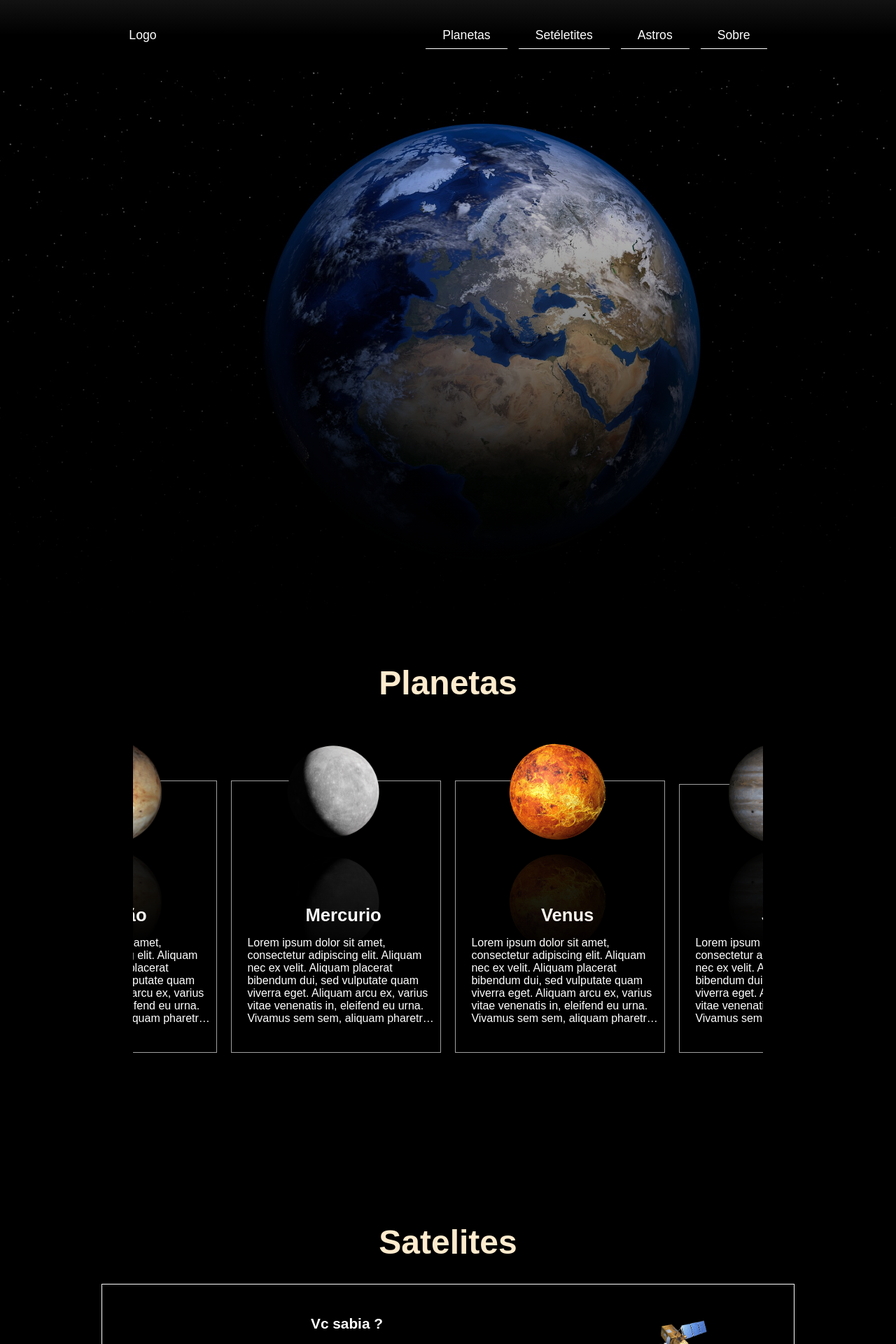
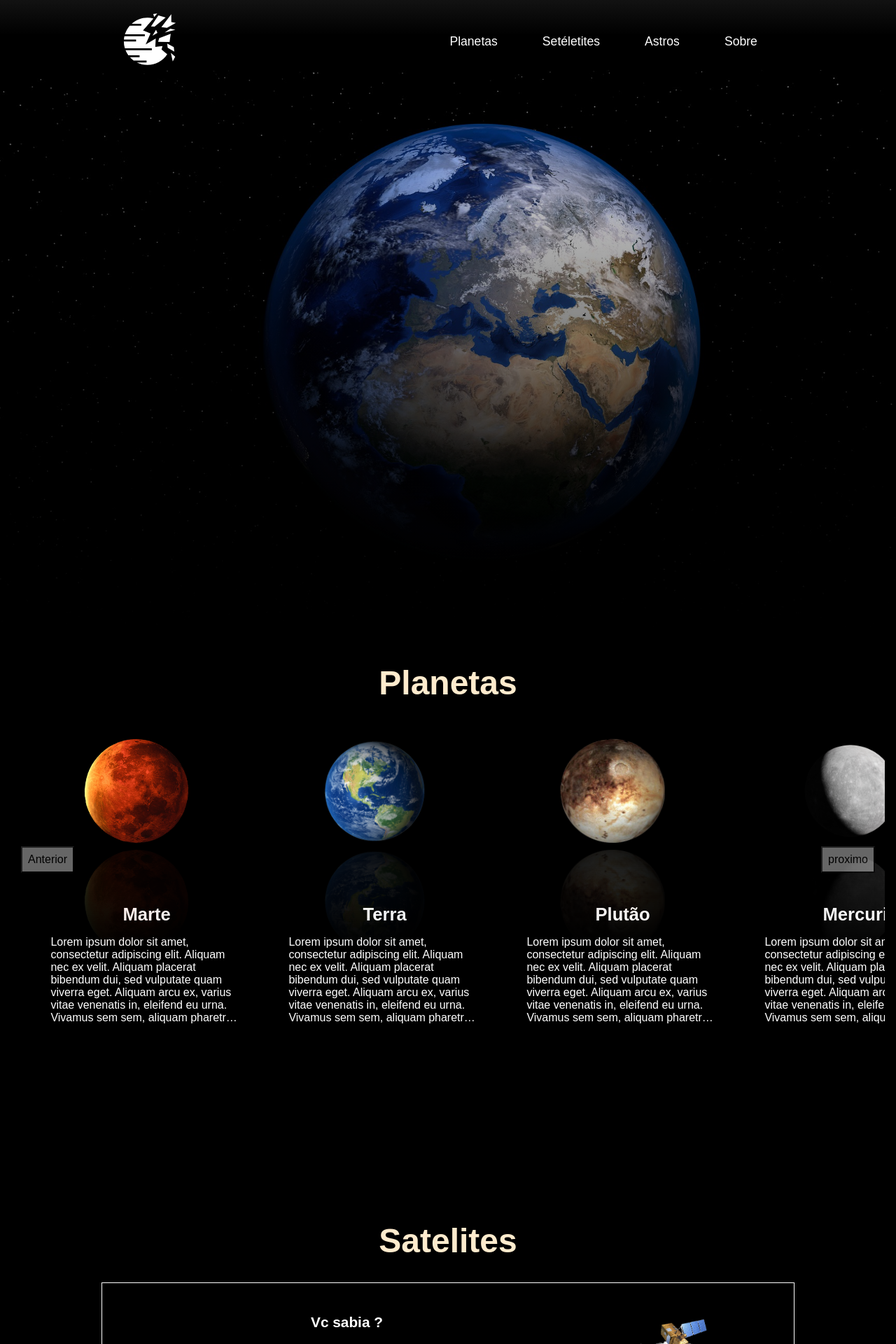
Before and after one commit to kayo12/langing-page-space, a Next.js app: page / in a window 1280 px wide. Shown: the top 1920 px of the page at 70% size. Built offline with nearby package versions, Linux system fonts and the light colour scheme; a web font is replaced by a local one.

Commit message:
Update: incluindo icones dentro do projeto e tentando finalizar o carousel nos planetas

```diff
--- a/src/components/Footer.tsx
+++ b/src/components/Footer.tsx
@@ -1,8 +1,8 @@
+import { IoLogoLinkedin,IoLogoInstagram } from 'react-icons/io';
+
 export default function Footer(props) {
 
   let date = new Date().getFullYear()
-
-
   return (
     <footer className="footer-section">
       <div className="rodape">
@@ -14,8 +14,8 @@ export default function Footer(props) {
           </div>
           <div className="rodape-media">
             <ul>
-                <li>linkedin</li>
-                <li>instagram</li>
+                <li ><IoLogoLinkedin className="icon-media"/></li>
+                <li ><IoLogoInstagram className="icon-media"/></li>
             </ul>
           </div>
         </div>
--- a/src/components/Nav.tsx
+++ b/src/components/Nav.tsx
@@ -1,8 +1,14 @@
+
+import { GiExplodingPlanet } from 'react-icons/gi';
+
+
+
 export default function Nav(props) {
   return (
     <header className="nav-menu">
-      <div className="logo fa-light fa-planet-moon">
-      <i className="fa-light fa-planet-moon"></i>Logo</div>
+      <div className="logo">
+        <GiExplodingPlanet id="logo_nav"/>
+      </div>
       <nav className="nav-bar">
         <ul className="nav-list">
           <li><a href="#">Planetas</a></li>
--- a/src/components/Planets.tsx
+++ b/src/components/Planets.tsx
@@ -8,6 +8,8 @@ export default function Planetas(props) {
         Planetas
       </span>
       <div className="planet">
+      <button className="btn-before">Anterior</button>
+          <button className="btn-after">proximo</button>
         <div className="planet-list">
           <div className="planet-cards">
             <img src="/assests/img/mars.png" alt="Earth" className="planet-img" />
--- a/src/pages/_app.js
+++ b/src/pages/_app.js
@@ -4,4 +4,6 @@ function MyApp({ Component, pageProps }) {
   return <Component {...pageProps} />
 }
 
+
+
 export default MyApp
--- a/src/styles/globals.css
+++ b/src/styles/globals.css
@@ -30,7 +30,7 @@ a {
   height: 100vh;
 }
 
-.astros, .main, .planet, .satellite {
+.astros, .main, .satellite {
   height: 100%;
   width: 100%;
   max-width: 990px;
@@ -39,6 +39,13 @@ a {
   align-items: center;
 }
 
+.planet{
+  height: 100%;
+  width: 100%;
+  display: flex;
+  justify-content: center;
+  align-items: center;
+}
 
 .title-section{
   color:blanchedalmond;
@@ -63,6 +70,10 @@ a {
   flex-wrap:wrap;
 }
 
+#logo_nav{
+
+  font-size: 5rem;
+}
 
 .nav-bar{
   display: flex;
@@ -79,19 +90,30 @@ a {
   flex-wrap: wrap;
 }
 
+
+.nav-list{
+  position: relative;
+}
 .nav-list > li{
   margin-left: 1rem;
   padding: 0.5rem;
   list-style-type: none;
   color: white;
-  border-bottom: 1px solid white;
   text-align: center;
+
 }
+
+
+
 
 .nav-list > li > a{
   font-size: 1.1rem;
   text-align: center;
   margin: 1rem;
+  position: relative;
+  padding-bottom: 0.5rem;
+
+
 }
 
 .logo{
@@ -101,6 +123,28 @@ a {
   color: white;
 }
 
+a:after{
+  text-align: center;
+  position: absolute;
+  bottom:0;
+  left:0;
+  content: " ";
+  width: 0;
+  height: 2px;
+  transition: 0.3s;
+}
+
+ a:hover:after{
+  text-align: center;
+  position: absolute;
+  bottom:0;
+  right:0;
+  content: " ";
+  width: 100%;
+  height: 1px;
+  background-color: rgb(255, 255, 255);
+  border-bottom: 1px solid white;
+}
 
 
 .main-section {
@@ -126,19 +170,22 @@ a {
   height: auto;
   width: 100%;
   background-color: #000;
+  position: relative;
 }
 
 
 .planet-list{
   display: flex;
-  width: 900px;
+  width: 100%;
   height: 100%;
   flex-direction: row;
-  align-items: flex-end;
   justify-content: center;
   overflow-x: auto;
-  gap:20px;
+  gap:40px;
+
 }
+
+
 
 .planet-cards{
   display: flex;
@@ -146,9 +193,31 @@ a {
   flex-direction: column;
   width: 300px;
   max-height: 400px;
-  border: 1px solid rgba(255, 255, 255, 0.628);
+  /* border: 1px solid rgba(255, 255, 255, 0.628); */
   padding: 0.6rem;
   margin-top: 80px;
+  position: relative;
+  left: 750px
+}
+
+.btn-before,.btn-after{
+  padding: 0.5rem;
+  background-color:rgb(255, 255, 255);
+  z-index: 1;
+  font-size: 1rem;
+  opacity: 0.4;
+}
+
+.btn-before{
+  position:absolute;
+  left: 30px;
+  top:50%;
+  z-index: 1;
+}
+.btn-after{
+  position:absolute;
+  right: 30px;
+  top:50%;
 }
 
 .planet-img {
@@ -346,3 +415,7 @@ padding-left: 1rem;
 .rodape-info  ul li{
   list-style-type: none;
 }
+
+.icon-media{
+  font-size: 2rem;
+}
```
Also changed, not shown: package.json (+2 -5 lines), 1 other file (tests, documents, lock files or other folders).
